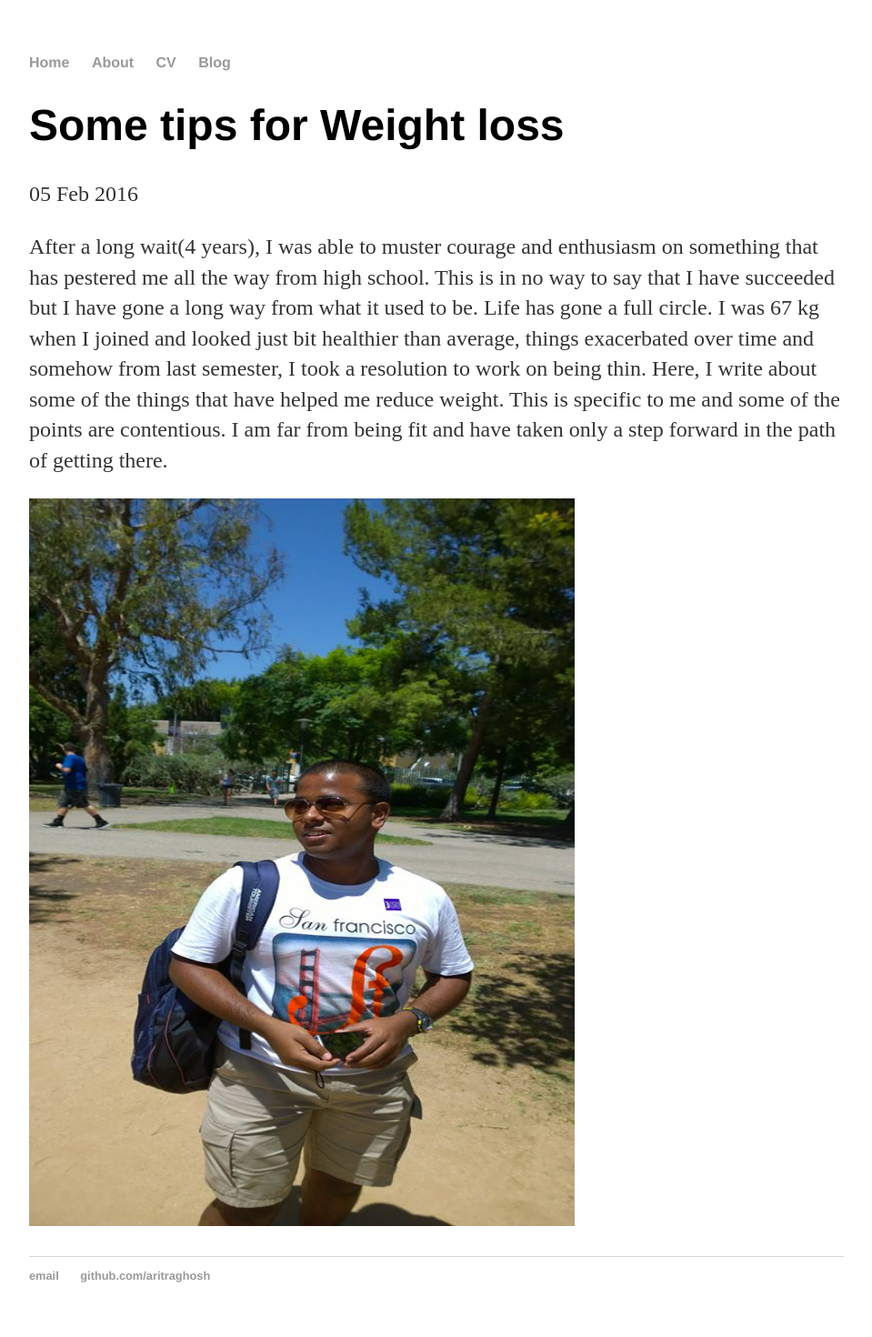
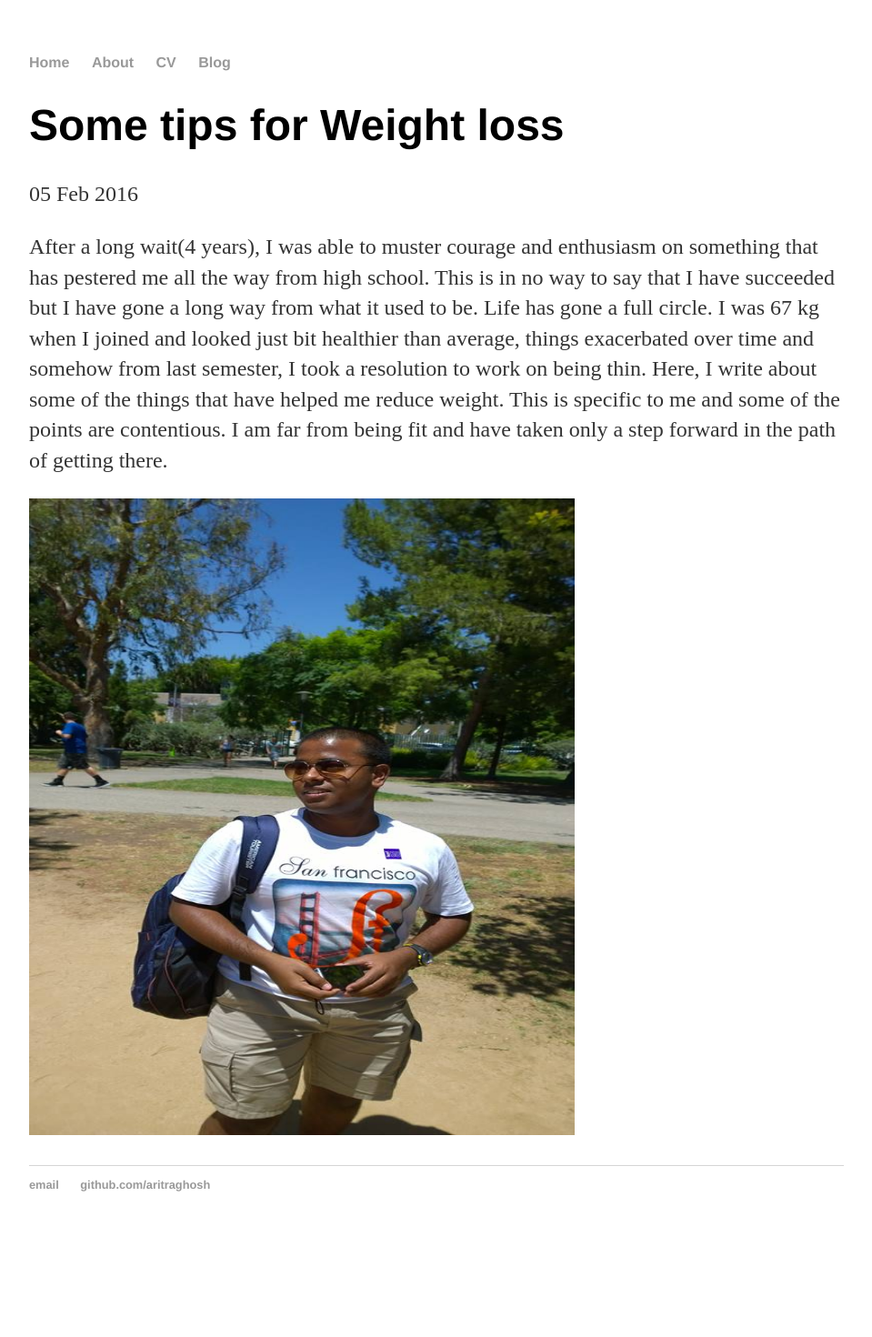
Before and after one commit to aritraghosh/aritraghosh.github.io, a Jekyll site: the page built from _posts/2016-02-05-some-tips-for-weight-loss.md, in a window 1280 px wide. Shown: the whole page at 91% size, without its empty margins (160-1119 px from the left). Built offline with Jekyll 4.4.1, drawn with Linux system fonts in a browser that asks for light colours; after the commit the page ends 1370 px from its top, so only the background shows below that.

Commit message:
Update 2016-02-05-some-tips-for-weight-loss.md

```diff
--- a/_posts/2016-02-05-some-tips-for-weight-loss.md
+++ b/_posts/2016-02-05-some-tips-for-weight-loss.md
@@ -9,4 +9,4 @@
 
 
 
-<img src="https://aritraghosh.github.io/images/Aritra_old.jpg" alt="Drawing" style="width: 600px; height: 800px"/>
+<img src="https://aritraghosh.github.io/images/Aritra_old.jpg" alt="Drawing" style="width: 600px; height: 700px"/>
```
